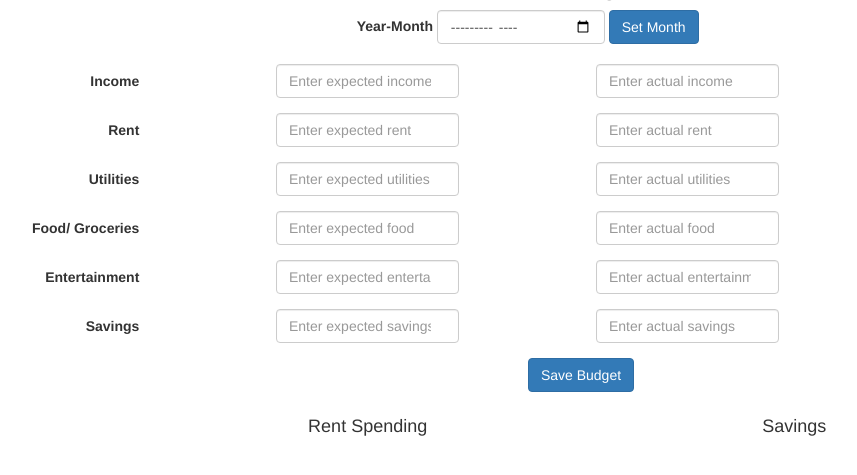
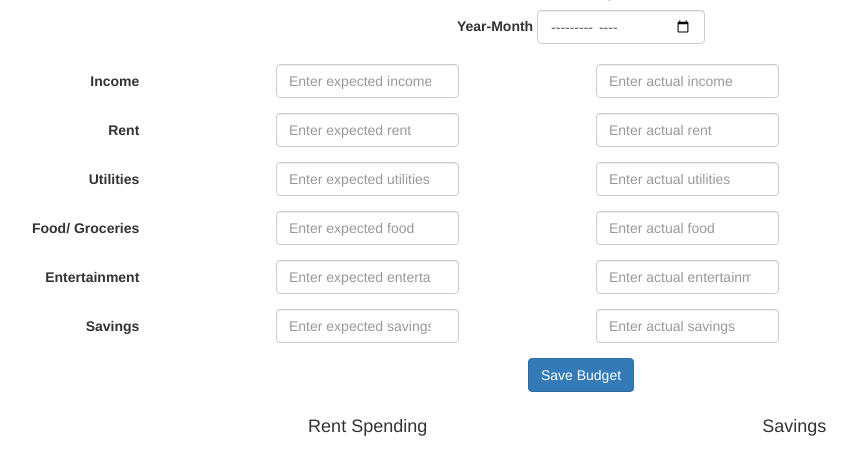
Before and after one commit to abarnes023/budget_app, a Flask app: template templates/budget.html in a window 1280 px wide. Shown: the part 125-600 px from the top of the page, without its empty margins (59-916 px from the left). Run offline with Flask 2, Linux system fonts and the light colour scheme; the template is opened without the code that fills it, so the values that code supplies are empty; some libraries are stand-ins or nearby versions.

Commit message:
Set month on change rather than on click, remove set month button

```diff
--- a/static/scripts.js
+++ b/static/scripts.js
@@ -1,9 +1,13 @@
 
 // Update budget values when the month is changed
+// Disable save budget button on budget.html page if date invalid
 
-$(function() {
-    $('a#set_month').bind('click', function() {
+$('a#set_month').onchange = setMonth();
+
+function setMonth() {
     if (validMonth('month')) {
+        document.getElementById("save").disabled = false;
+        $("#monthError").empty();
         $.getJSON(Flask.url_for("month"), {
             month: $('input[name="month"]').val()
         }, function(data) {
@@ -26,13 +30,9 @@ $(function() {
     }
     else {
         document.getElementById("monthError").innerHTML = "Please enter a valid month in the format YYYY-MM between 2010-01 to 2029-12";
+        document.getElementById("save").disabled = true;
     }
-    });
-});
-
-// Disable save budget button on budget.html page if date invalid
-
-
+}
 
 // Check if month is valid (within 2010-2029)
 
--- a/templates/budget.html
+++ b/templates/budget.html
@@ -10,12 +10,8 @@
             <h2>{{ username }}'s Budget</h2>
             <h4 id="monthTitle">{{monthTitle}}</h4>
             <div class="form-group form-inline">
-                <div class="col-sm-2"></div>
-                <div class="col-sm-7">
-                    <label>Year-Month</label>
-                    <input class="form-control" type="month" value="{{ currMonth }}" id="month" name="month" max="{{ monthMax }}" min="{{ monthMin }}" required>
-                    <a href=# id="set_month" class="btn btn-primary" role="button">Set Month</a>
-                </div>
+                <label>Year-Month</label>
+                <input class="form-control" type="month" value="{{ currMonth }}" id="month" name="month" max="{{ monthMax }}" min="{{ monthMin }}" onchange="setMonth();" required>
             </div>
             <div id="monthError" style="color: red; margin-bottom: 20px;"></div>
         </fieldset>
```
Also changed, not shown: budget.db. Lines whose indentation alone changed are shown as unchanged.
